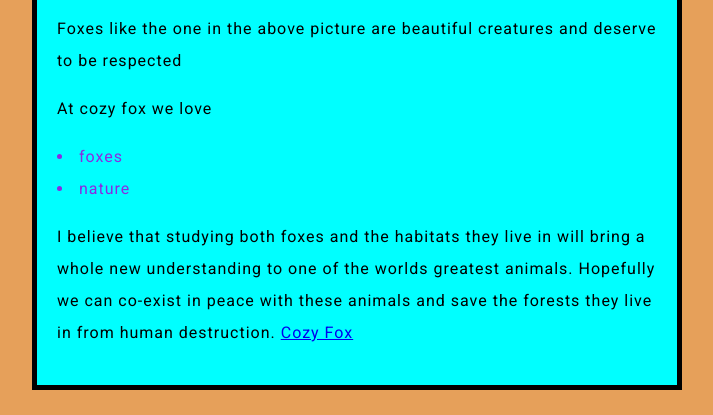
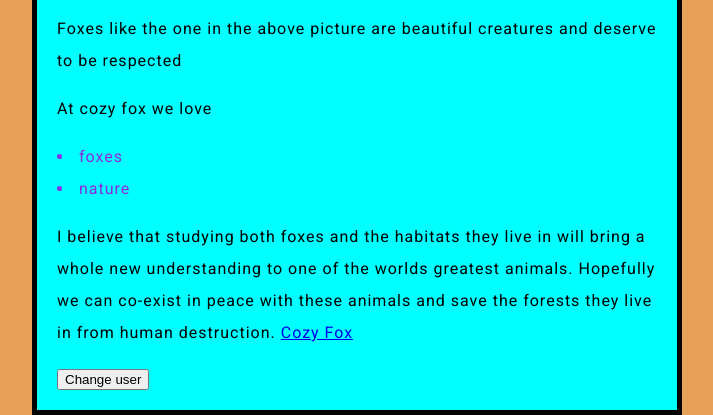
Before and after one commit to SeanPowley/test-site, a plain HTML site: page index.html in a window 1280 px wide. Shown: the part 619-1034 px from the top of the page, without its empty margins (283-996 px from the left). Before the commit the page ends 1009 px from the top, so only its background shows below. Drawn offline with Linux system fonts and the light colour scheme.

Commit message:
foxy-grey3

```diff
--- a/index.html
+++ b/index.html
@@ -19,6 +19,7 @@
     Hopefully we can co-exist in peace with these animals and save the forests they live in from human destruction.
 <a href="file:///X:/Users/Sean/code/web-projects/test-site/index.html">Cozy Fox</a>
 </p>
+<button>Change user</button>
 <script src="scripts-folder/main.js"></script>
 </body>
 </html>
```
